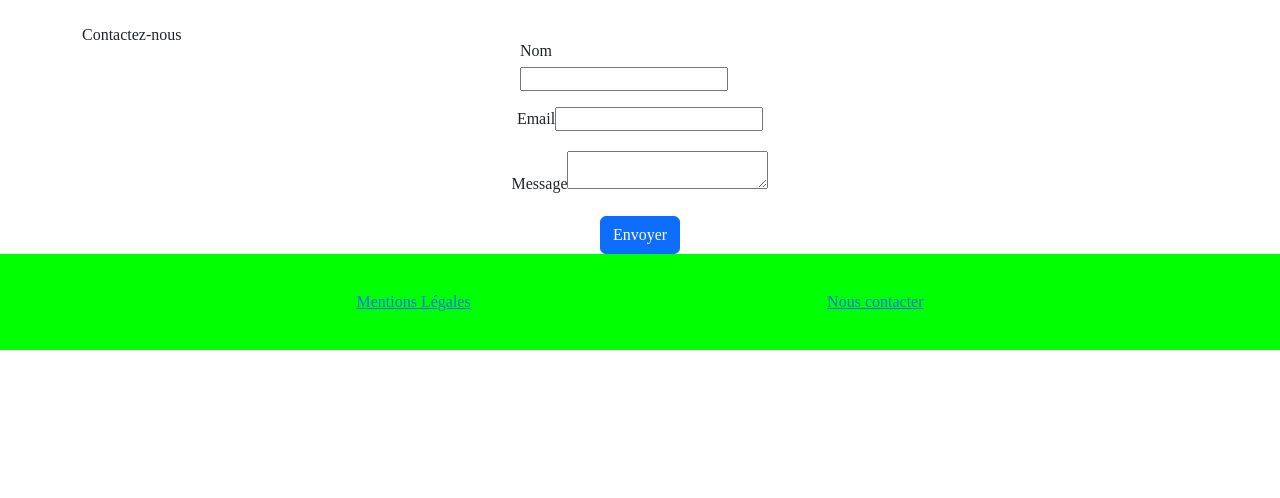
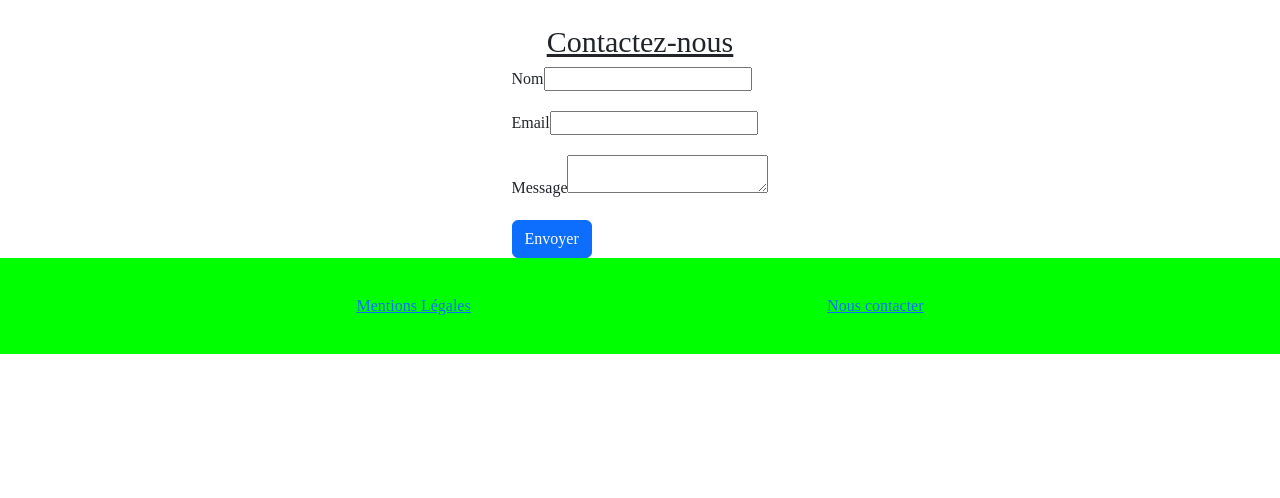
Before and after one commit to ClemBlue/fils-rouge-poec, a Symfony app: template templates/contact/contact.html.twig in a window 1280 px wide. Shown: the part 171-669 px from the top of the page. Run offline with Twig, Linux system fonts and the light colour scheme; the template is opened without the code that fills it, so the values that code supplies are empty; form fields are guessed from the names that the template uses; some libraries are stand-ins or nearby versions.

Commit message:
ajout css et restrictions

```diff
--- a/public/css/main.css
+++ b/public/css/main.css
@@ -83,6 +83,15 @@ header img{
     margin: 20px;
 }
 
+.titrecontact {
+
+  margin-bottom: 10px;
+    text-align: center;
+    font-size: 30px;
+    text-decoration: underline;
+
+   }
+
 /* Style du body */
 .flex{
     display: flex;
--- a/templates/contact/contact.html.twig
+++ b/templates/contact/contact.html.twig
@@ -2,19 +2,25 @@
 {% extends 'base.html.twig' %}
 
 {% block body %}
+   <link rel="stylesheet" href="{{ asset('css/main.css') }}">
+<style>
+
+    .container li{
+      font-size: 15px;
+      color:red;
+    }
+</style>
+<div class="container mt-5 text text-left">
+  <h2 class="titrecontact">Contactez-nous</h2>
+  {{ form_start(form, {'attr': {'class': 'form-horizontal'}}) }}
 
 
-<div class="container mt-5">
-  <h2>Contactez-nous</h2>
-  {{ form_start(form, {'attr': {'class': 'form-horizontal'}}) }}
-
-    <!-- Nom et Prénom -->
     <div class="form-row">
-      <div class="form-group col-md-6">
+      <div class="form-group">
 
         {{ form_row(form.nom, {'attr': {'class': 'form-group'}}) }}
       </div>
-    </div>
+
 
     <!-- Adresse Email -->
     <div class="form-group">
@@ -32,5 +38,8 @@
     <button type="submit" class="btn btn-primary">Envoyer</button>
    {{ form_end(form) }}
 </div>
+</div>
+
+
 
 {% endblock %}
```
Also changed, not shown: src/Form/ContactType.php (+38 -3 lines), src/Entity/Contact.php (line endings or trailing spaces).
